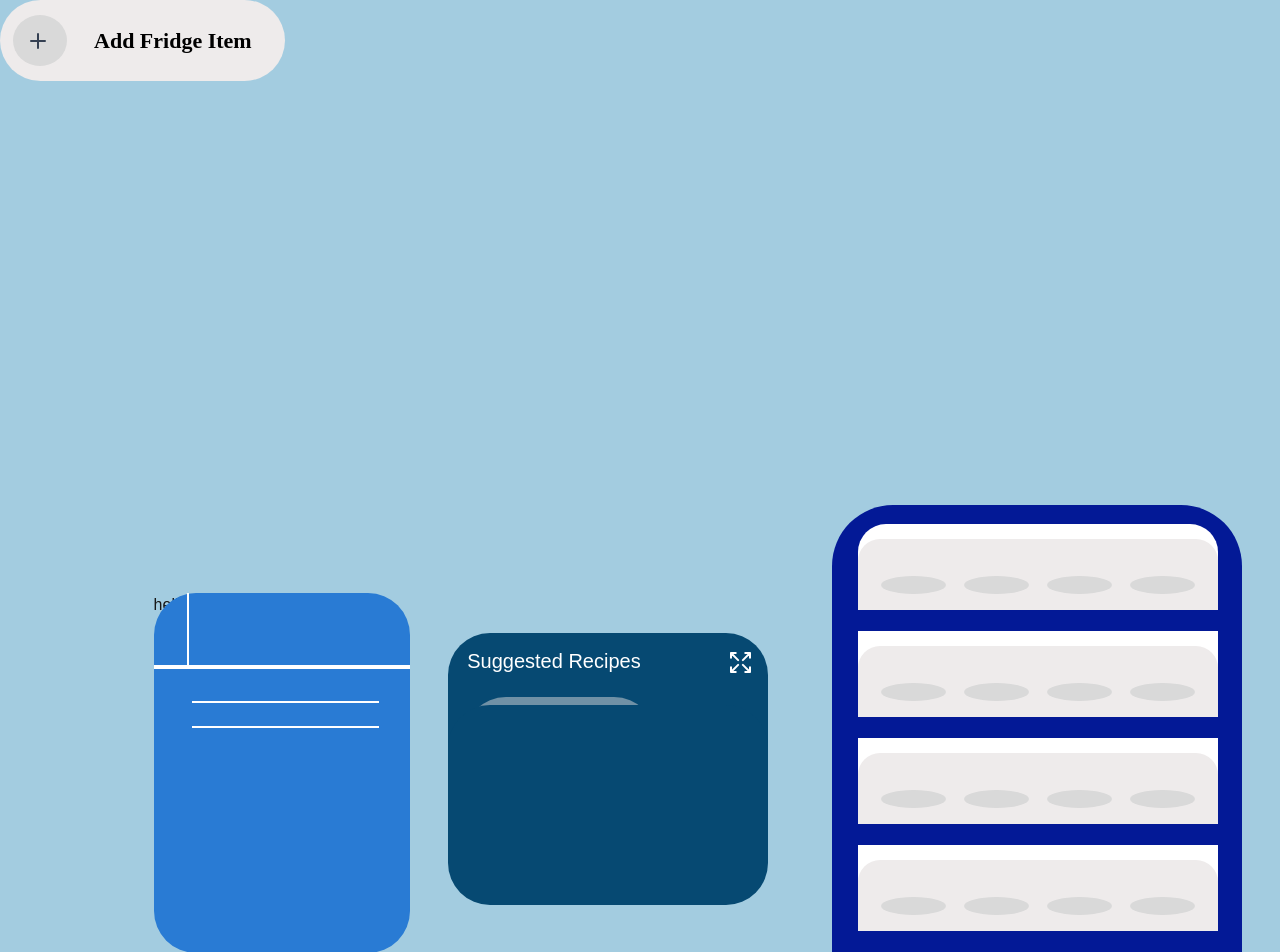
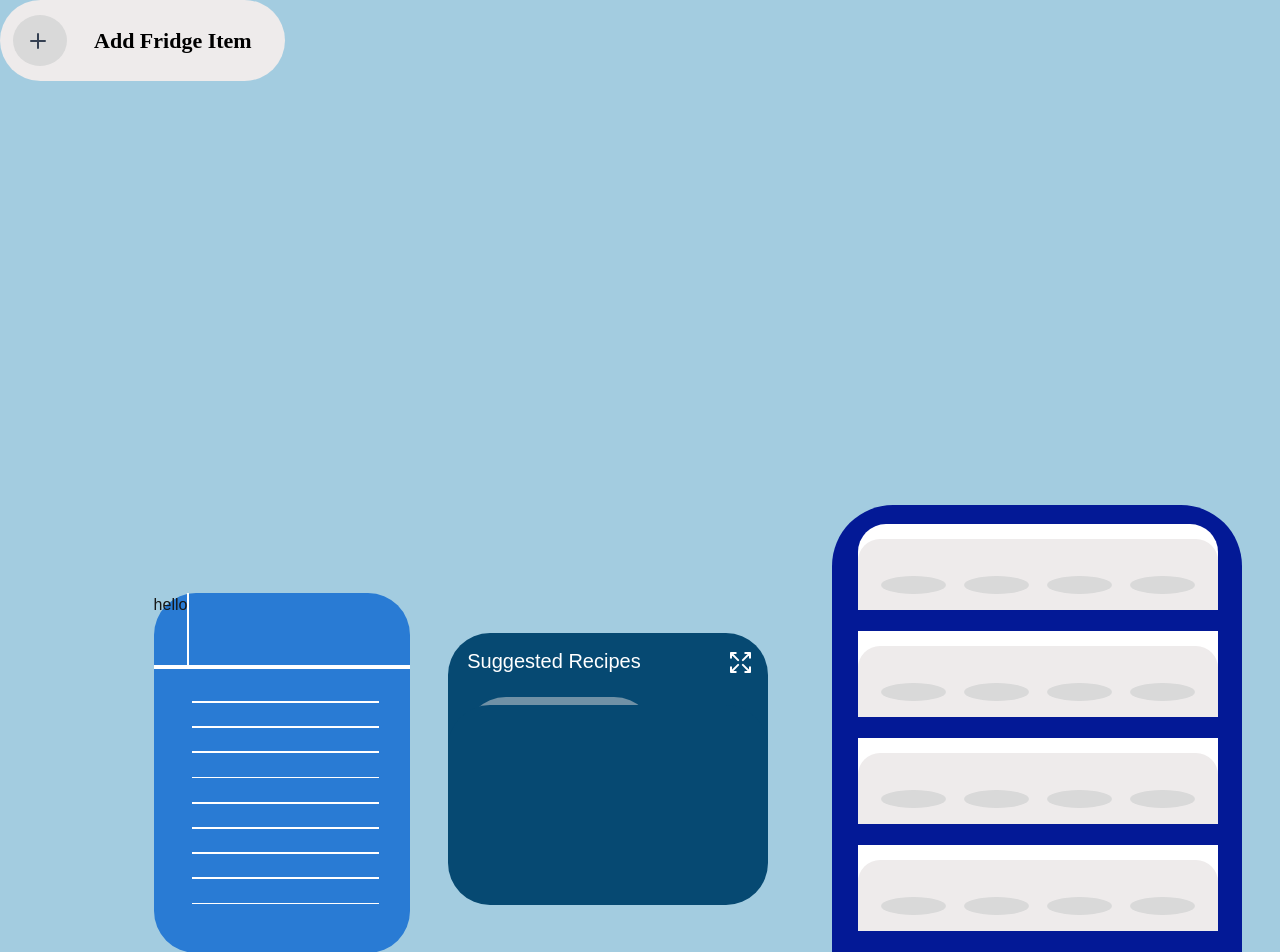
Before and after one commit to ivoryhuoo/Digital-Fridge, a Next.js app in the folder frontend/: page / in a window 1280 px wide. Shown: the top 952 px of the page. Built offline with nearby package versions, Linux system fonts and the light colour scheme.

Commit message:
commit grocerylist

```diff
--- a/frontend/src/app/styles/grocerylist.module.css
+++ b/frontend/src/app/styles/grocerylist.module.css
@@ -82,3 +82,116 @@
     z-index: 2;
 
 }
+.lining4{
+    position: absolute;
+    /*adjust position*/
+    top: 44%;
+    left: 15%;
+
+    /*adjust size*/
+    width: 73%;
+    height: 0.5%;
+    background: #FFF;
+    z-index: 2;
+
+}
+.lining5{
+    position: absolute;
+    /*adjust position*/
+    top: 51%;
+    left: 15%;
+
+    /*adjust size*/
+    width: 73%;
+    height: 0.5%;
+    background: #FFF;
+    z-index: 2;
+
+}
+.lining6{
+    position: absolute;
+    /*adjust position*/
+    top: 58%;
+    left: 15%;
+
+    /*adjust size*/
+    width: 73%;
+    height: 0.5%;
+    background: #FFF;
+    z-index: 2;
+
+}
+.lining7{
+    position: absolute;
+    /*adjust position*/
+    top: 65%;
+    left: 15%;
+
+    /*adjust size*/
+    width: 73%;
+    height: 0.5%;
+    background: #FFF;
+    z-index: 2;
+
+}
+.lining8{
+    position: absolute;
+    /*adjust position*/
+    top: 72%;
+    left: 15%;
+
+    /*adjust size*/
+    width: 73%;
+    height: 0.5%;
+    background: #FFF;
+    z-index: 2;
+
+}
+.lining9{
+    position: absolute;
+    /*adjust position*/
+    top: 79%;
+    left: 15%;
+
+    /*adjust size*/
+    width: 73%;
+    height: 0.5%;
+    background: #FFF;
+    z-index: 2;
+
+}
+.lining10{
+    position: absolute;
+    /*adjust position*/
+    top: 79%;
+    left: 15%;
+
+    /*adjust size*/
+    width: 73%;
+    height: 0.5%;
+    background: #FFF;
+    z-index: 2;
+
+}
+.lining11{
+    position: absolute;
+    /*adjust position*/
+    top: 86%;
+    left: 15%;
+
+    /*adjust size*/
+    width: 73%;
+    height: 0.5%;
+    background: #FFF;
+    z-index: 2;
+
+}
+.checkbox{
+    width: 22%;
+    height: 12%;
+    flex-shrink: 0;
+    z-index: 2000;
+    position: absolute
+
+
+}
```
